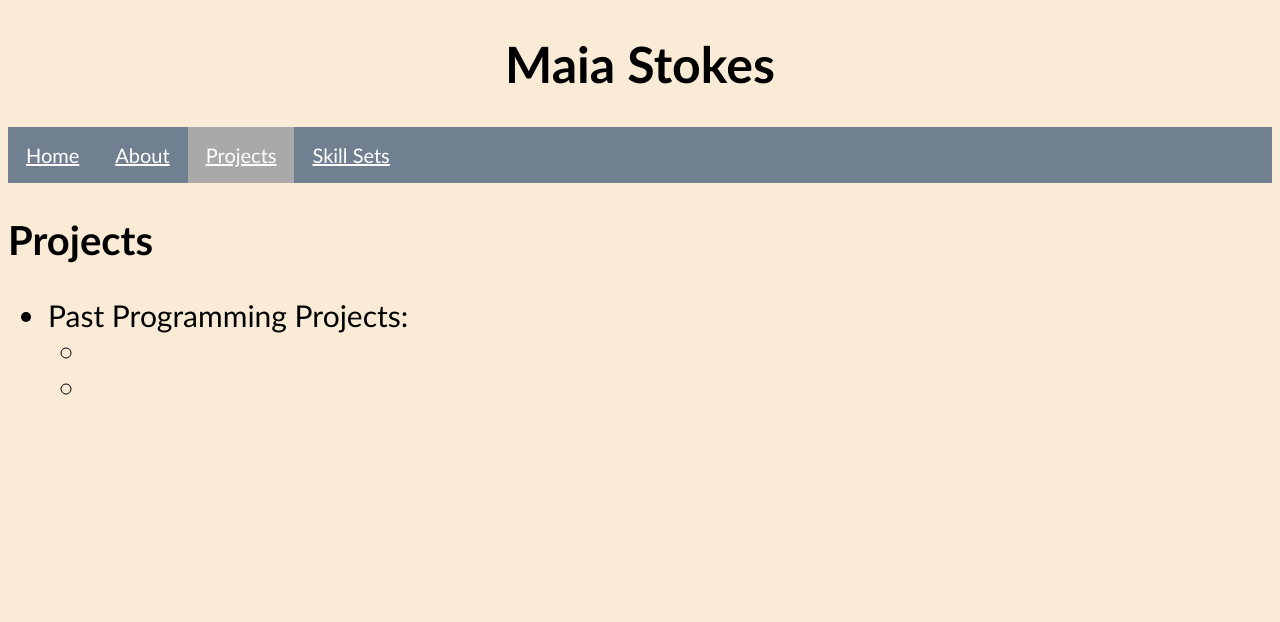
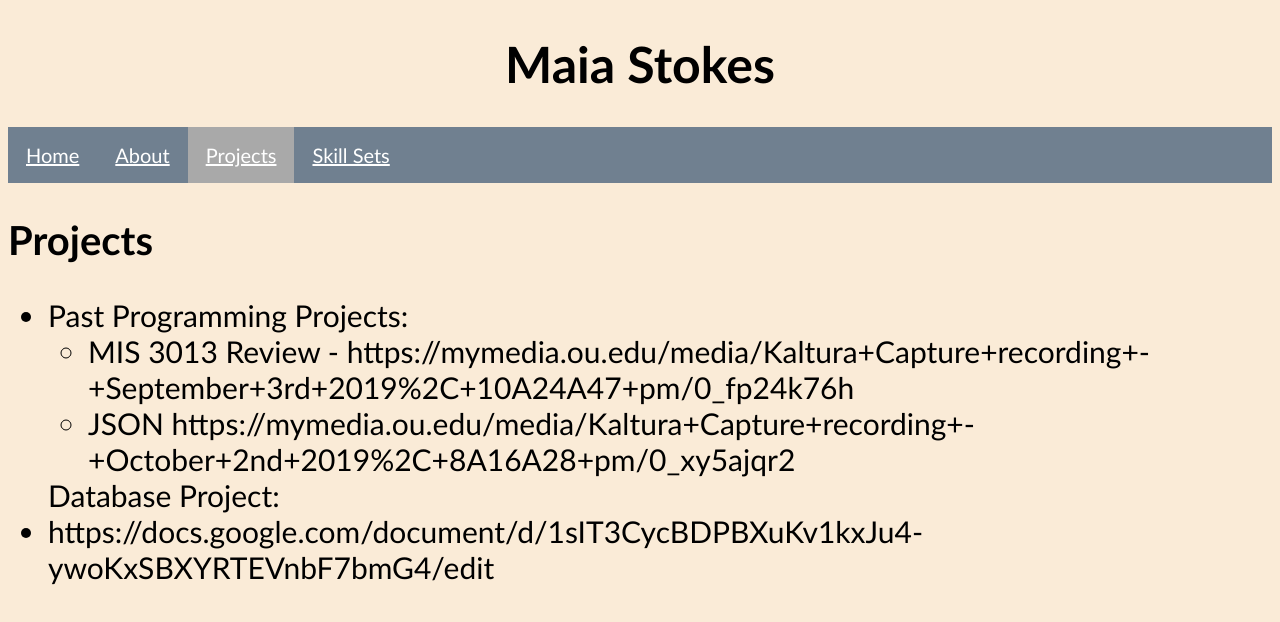
Before and after one commit to maiastokes/maiastokes.github.io, a plain HTML site: page Projects.html in a window 1280 px wide. Drawn offline with Linux system fonts and the light colour scheme.

Commit message:
projects

```diff
--- a/Projects.html
+++ b/Projects.html
@@ -21,10 +21,14 @@
         <ul>
             <li>
                 Past Programming Projects: <ul>
-                <li><link /> </li>
-                <li><link /> </li>
+                <li>MIS 3013 Review - <link /> https://mymedia.ou.edu/media/Kaltura+Capture+recording+-+September+3rd+2019%2C+10A24A47+pm/0_fp24k76h </li>
+                <li>JSON <link /> https://mymedia.ou.edu/media/Kaltura+Capture+recording+-+October+2nd+2019%2C+8A16A28+pm/0_xy5ajqr2 </li>
                 </ul>
-            </li>
+                </li>
+                Database Project:
+            <li>
+                <link /> https://docs.google.com/document/d/1sIT3CycBDPBXuKv1kxJu4-ywoKxSBXYRTEVnbF7bmG4/edit </li>
+
         </ul>
 </body>
 </html>
```
